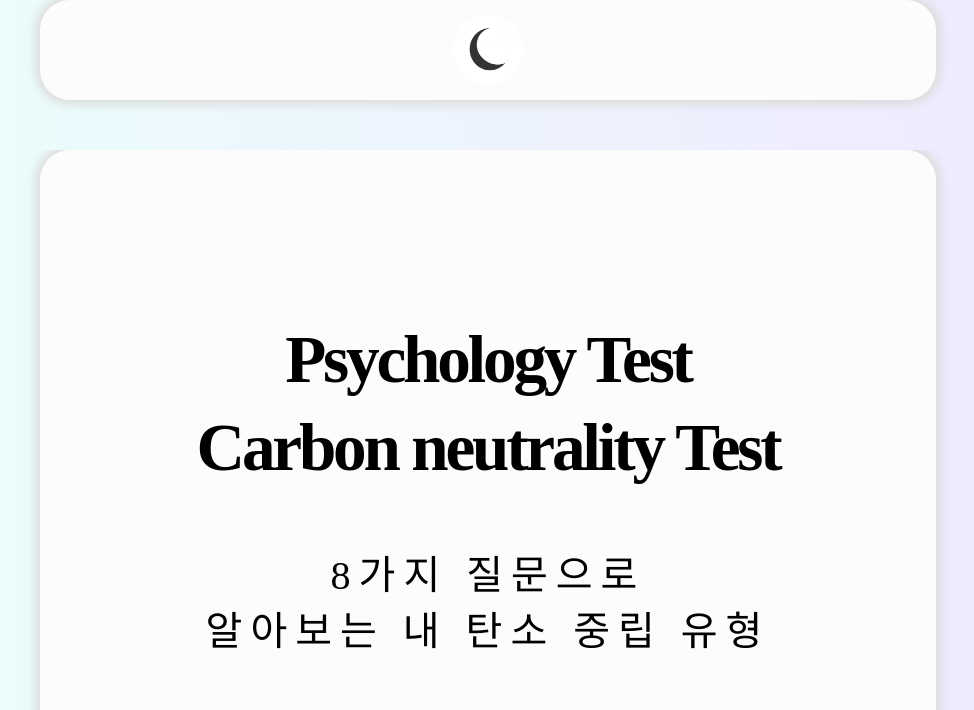
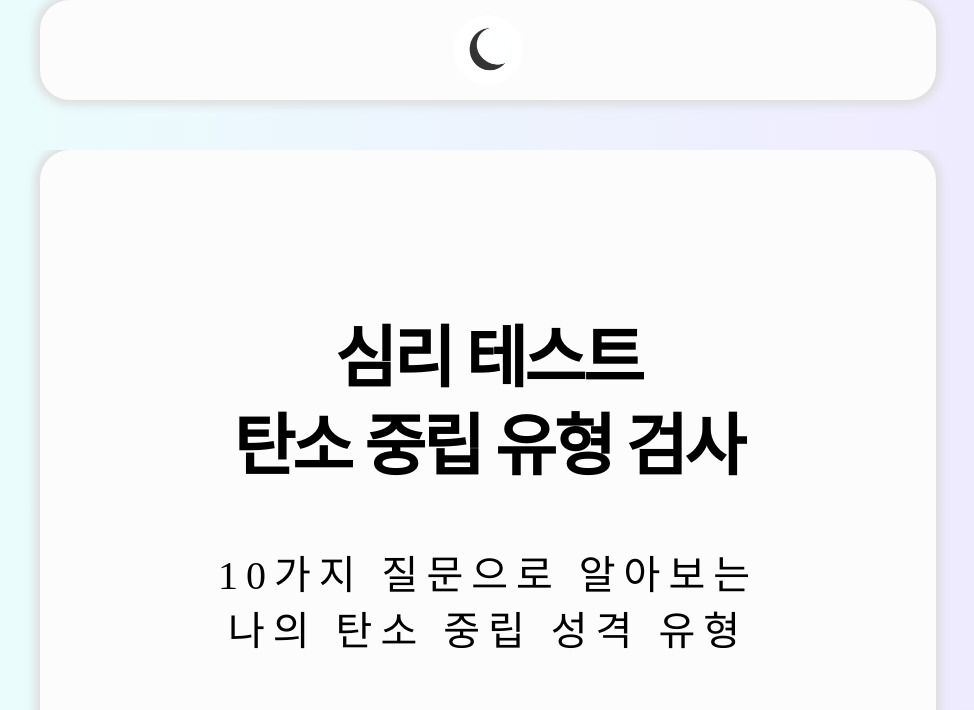
Before and after one commit to Jiwoo-O/carbon-neutrality-test, a plain HTML site: page index.html in a window 1280 px wide. Shown: the top 710 px of the page, without its empty margins (152-1126 px from the left). Drawn offline with Linux system fonts and the light colour scheme; a web font is replaced by a local one.

Commit message:
자잘한 것 수정 -2
index.html

```diff
--- a/index.html
+++ b/index.html
@@ -47,12 +47,12 @@
     <section id="welcome" class="container">
       <div id="title-box">
         <h1 class="title">
-          Psychology Test<br>
-          Carbon neutrality Test
+          심리 테스트<br>
+          탄소 중립 유형 검사
         </h1>
         <h3 class="sec-tit">
-          8가지 질문으로<br>
-          알아보는 내 탄소 중립 유형
+          10가지 질문으로 알아보는<br>
+          나의 탄소 중립 성격 유형
         </h3>
         <span class="time-logo"></span>
         <div>소요 시간 : 3분 내외</div>
```
